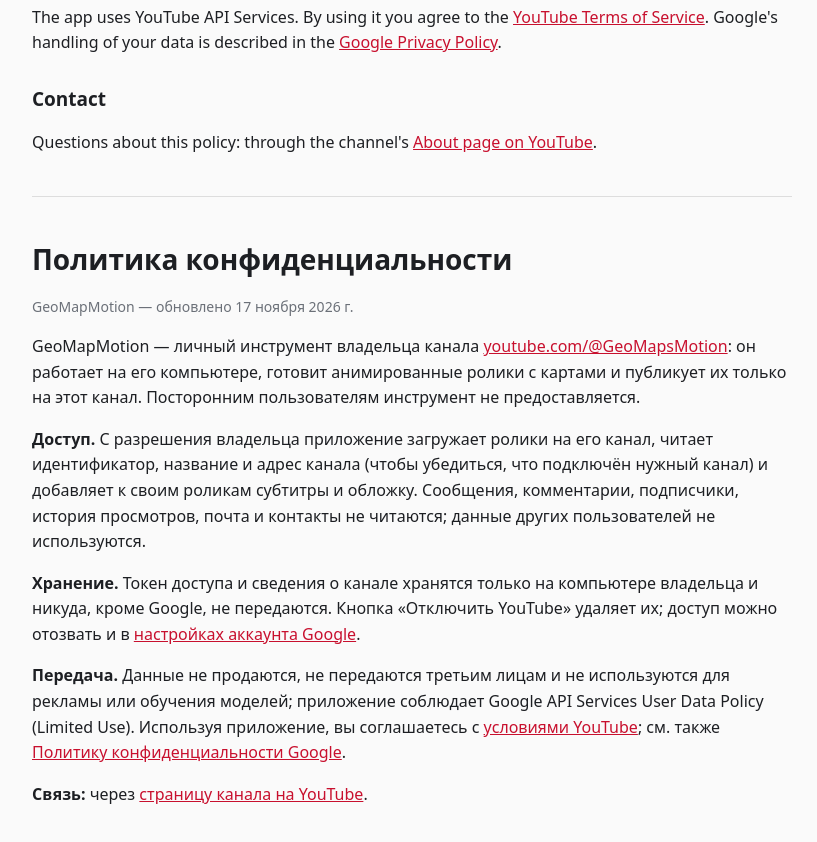
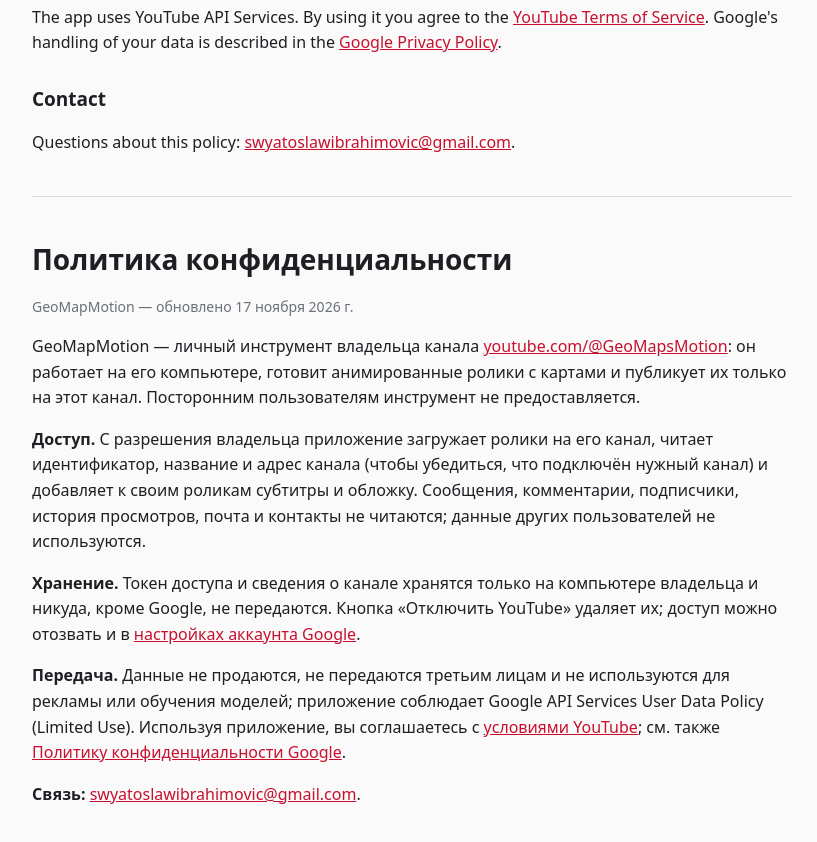
Before and after one commit to AlexeiJohnson/GeoMapMotion, a plain HTML site: page privacy.html in a window 1280 px wide. Shown: the part 1180-2022 px from the top of the page, without its empty margins (228-1045 px from the left). Drawn offline with Linux system fonts and the light colour scheme.

Commit message:
GeoMapMotion: the channel's contact email
Co-Authored-By: Claude Opus 5.5 <noreply@anthropic.com>

```diff
--- a/privacy.html
+++ b/privacy.html
@@ -67,8 +67,7 @@ your data is described in the <a href="https://policies.google.com/privacy">Goog
 Policy</a>.</p>
 
 <h2>Contact</h2>
-<p>Questions about this policy: through the channel's
-<a href="https://www.youtube.com/@GeoMapsMotion/about">About page on YouTube</a>.</p>
+<p>Questions about this policy: <a href="mailto:swyatoslawibrahimovic@gmail.com">swyatoslawibrahimovic@gmail.com</a>.</p>
 
 <hr>
 
@@ -90,7 +89,7 @@ Policy</a>.</p>
 (Limited Use). Используя приложение, вы соглашаетесь с
 <a href="https://www.youtube.com/t/terms">условиями YouTube</a>; см. также
 <a href="https://policies.google.com/privacy">Политику конфиденциальности Google</a>.</p>
-<p><b>Связь:</b> через <a href="https://www.youtube.com/@GeoMapsMotion/about">страницу канала на YouTube</a>.</p>
+<p><b>Связь:</b> <a href="mailto:swyatoslawibrahimovic@gmail.com">swyatoslawibrahimovic@gmail.com</a>.</p>
 </main>
 </body>
 </html>
```
Also changed, not shown: index.html (+1 -1 lines).
